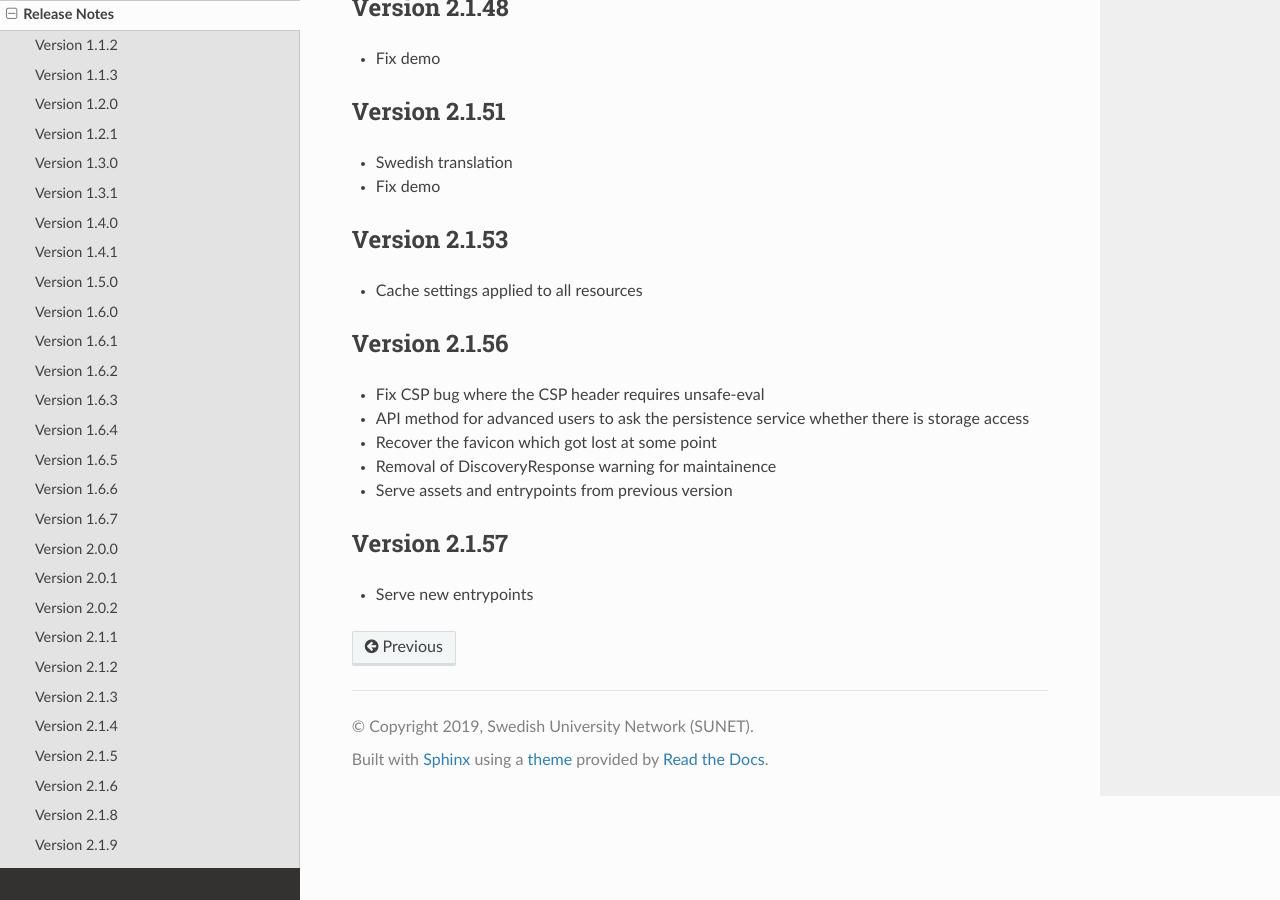
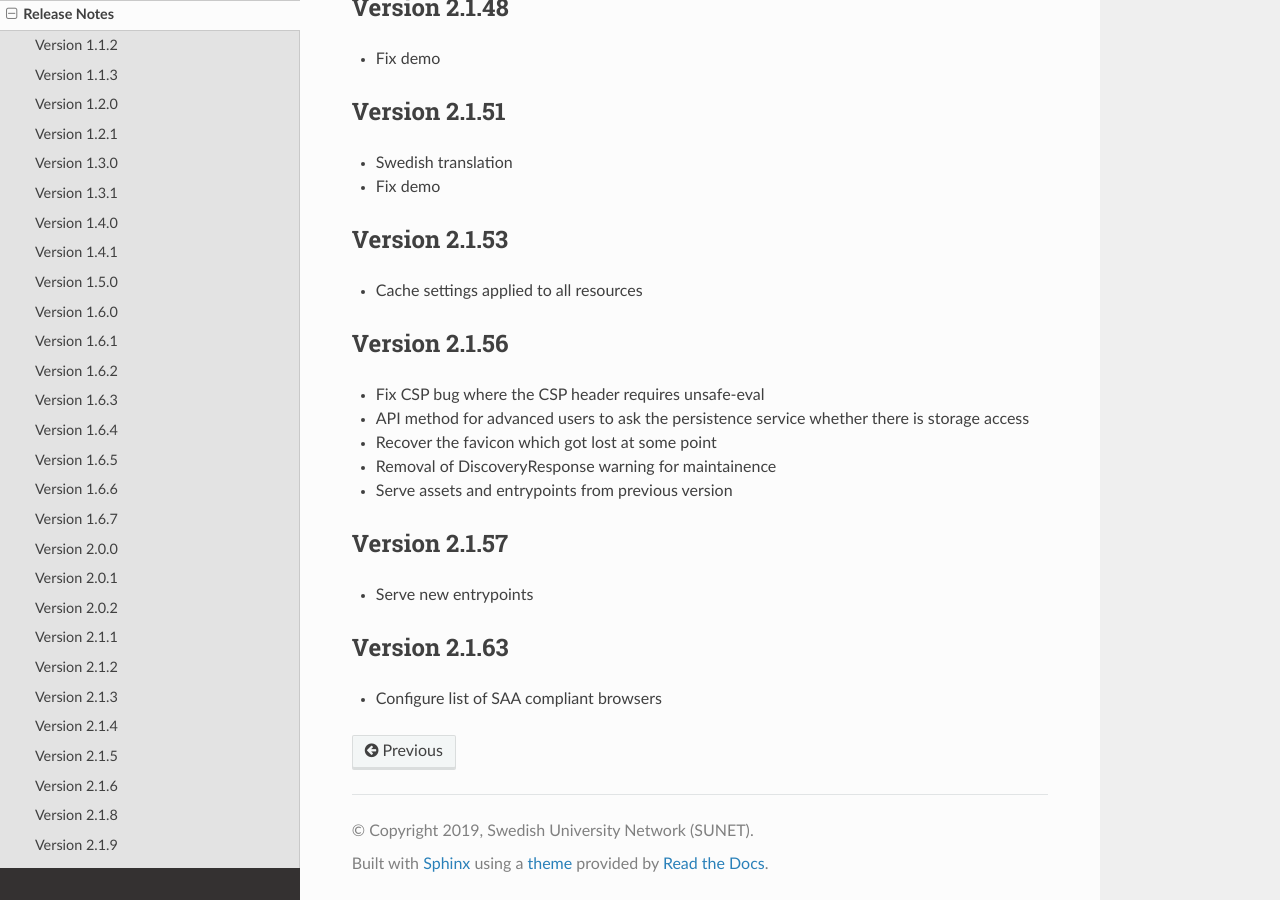
Before and after one commit to TheIdentitySelector/thiss-js, a Sphinx documentation site: the page built from docs/releasenotes.rst, in a window 1280 px wide and 900 px high, scrolled down 6297 px. Built offline with Sphinx 7.4.7 and the Read the Docs theme 3.1.0, drawn with Linux system fonts in a browser that asks for light colours.

Commit message:
bump version to 2.1.63

```diff
--- a/docs/conf.py
+++ b/docs/conf.py
@@ -26,7 +26,7 @@ author = u'Leif Johansson'
 # The short X.Y version
 version = u'2.1'
 # The full version, including alpha/beta/rc tags
-release = u'2.1.76'
+release = u'2.1.63'
 js_source_path = '../src'
 
 # -- General configuration ---------------------------------------------------
--- a/docs/releasenotes.rst
+++ b/docs/releasenotes.rst
@@ -321,3 +321,8 @@ Version 2.1.57
 --------------
 
 * Serve new entrypoints
+
+Version 2.1.63
+--------------
+
+* Configure list of SAA compliant browsers
--- a/package.json
+++ b/package.json
@@ -1,6 +1,6 @@
 {
   "name": "@theidentityselector/thiss",
-  "version": "2.1.76",
+  "version": "2.1.63",
   "description": "The Identity Selector",
   "main": "index.js",
   "private": false,
```
Also changed, not shown: 1 other file.
